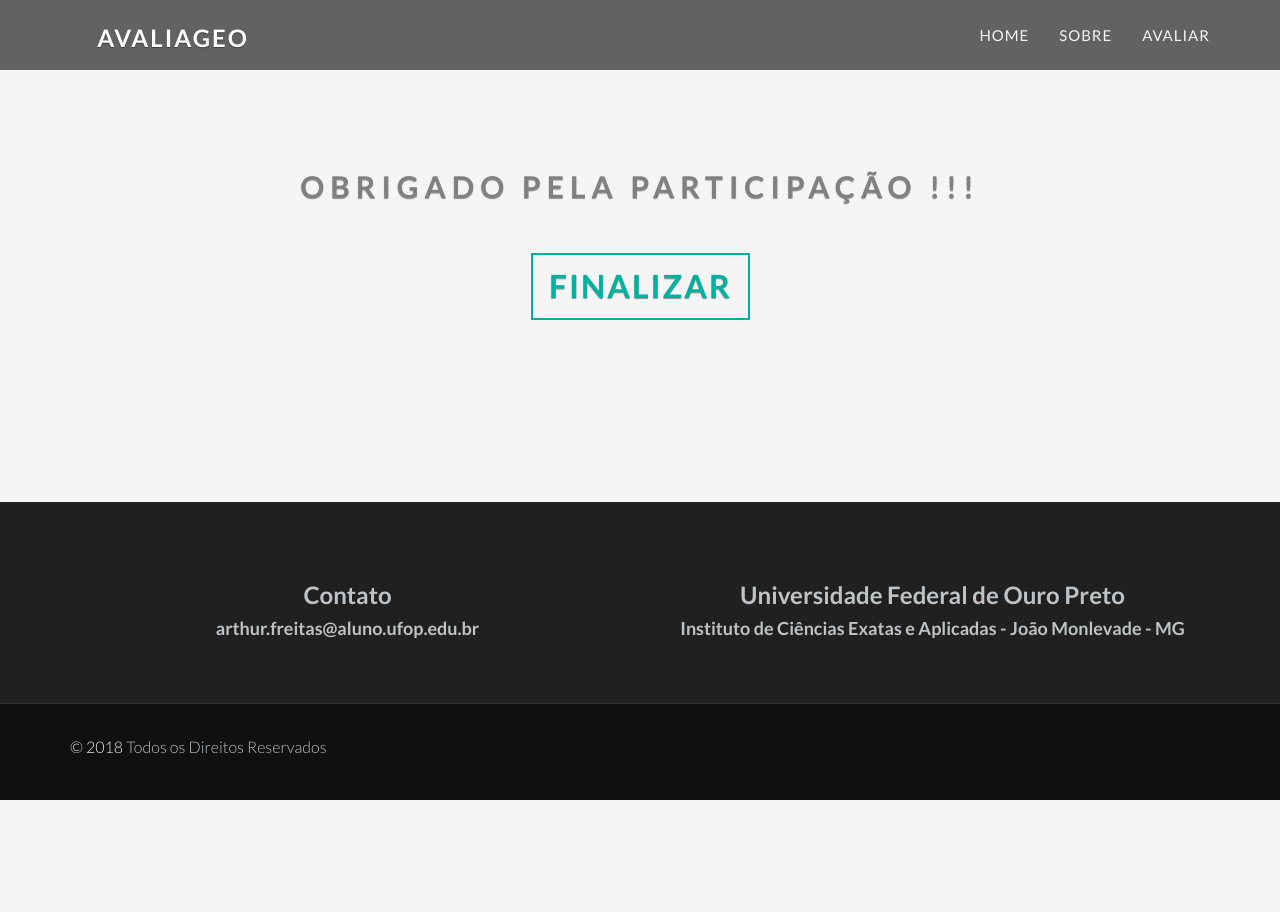
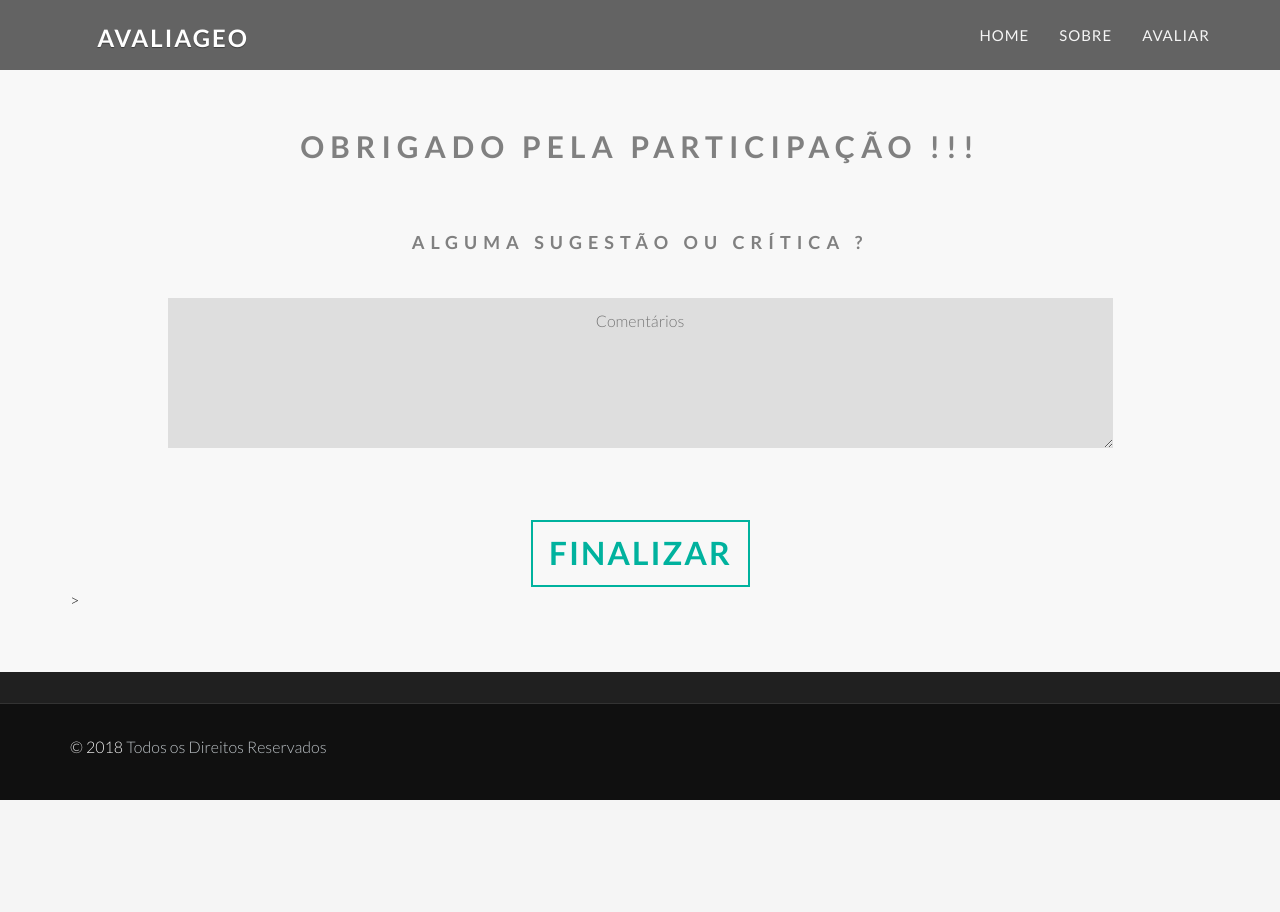
Before and after one commit to artcomp/website, a Flask app: page /validar in a window 1280 px wide. Shown: the top 912 px of the page. Before the commit the page ends 800 px from the top, so only its background shows below. Run offline with Flask 2, Linux system fonts and the light colour scheme; some libraries are stand-ins or nearby versions; some web fonts are replaced.

Commit message:
add comments

```diff
--- a/templates/layout.html
+++ b/templates/layout.html
@@ -59,18 +59,12 @@
 			background-color:rgb(255, 253, 200);
 		}
 
-	/*	.style_toponym_in_text {
-			border: 0px solid #ccc;
-		  border-radius: 5px;
-		  font-size: 1em;
-		  height: 25px;
-		  line-height: 12px;
-		  margin: 0;
-		  padding: 0px 5px;
-		  background: #383838 none no-repeat;
-		  cursor: pointer;
-		  color:#D9D9D9;
-		}*/
+		textarea[type="text"]::placeholder {
+
+                /* Firefox, Chrome, Opera */
+                text-align: center;
+                 vertical-align: middle;
+        }
 
 	</style>
 
@@ -102,47 +96,23 @@
 			</div>
 		</div>
 	</header><!--/header-->
-
-
-
-	<!--  Header UP , Footer DOWN   -->
-
-
 	{% block content %}
-
-
 	{% endblock content %}
-
-
 
 	<div id="footer-wrapper">
 		<section id="bottom" class="">
 			<div class="container">
 				<div class="row">
-
-
-
 					<div class="col-6 col-sm-6 center-block text-center">
 						<h3>Contato</h3>
 						<h4 > arthur.freitas@aluno.ufop.edu.br</h4>
 					</div><!--/.col-md-3-->
-
 
 					<div class="col-6 col-sm-6 center-block text-center">
 						<h3>Universidade Federal de Ouro Preto</h3>
 						<h4 >Instituto de Ciências Exatas e Aplicadas - João Monlevade - MG</h4>
 					</div><!--/.col-md-3-->
 
-                    <!--
-                    <div class="col-6 col-sm-6 center-block text-center">
-                        <h4>Come See Us</h4>
-                        <address class="text-justify">
-                            <strong>Ace Towers</strong><br>
-                            New York Ave,<br>
-                            New York, 215648<br>
-                            <abbr title="Phone"><i class="fa fa-phone"></i></abbr> 546 840654 05
-                        </address>
-                    </div>  -->
                 </div>
             </div>
         </section><!--/#bottom-->
--- a/templates/validar.html
+++ b/templates/validar.html
@@ -1,47 +1,53 @@
 {% extends "layout.html" %}
-
-
-
 
 {% block js_image_content %}
 
 {% endblock js_image_content %}
 
-
-
-
 {% block content %}
 
-    <section id="single-page-slider" class="no-margin">
-        <div class="carousel slide" data-ride="carousel">
-            <div class="carousel-inner">
-                <div class="item active">
+<div id="content-wrapper">
+
+    <section id="finalizar" class="white">
         <div class="container">
+            <div class="gap"></div>
             <div class="row">
                 <div class="col-md-12">
-                                <div class="center gap fade-down section-heading">
+                    <div class="center fade-down section-heading">
                         <h2 class="main-title mt-0" style="color: gray;"> Obrigado pela Participação !!!   </h2>
-
                     </div>
-                                    <div id="content-wrapper">
-
-                                        <div class="row">
-                                                    <div class="center-block text-center ">
-                                                        <a class="btn btn-lg btn-outlined btn-primary animation bounce-in" href="{{url_for('index')}}" style="font-size: 2em">Finalizar</a>
                 </div>
             </div>
 
-                                    </div>
-
+            <div class="row">
+                <div class="col-md-12">
+                    <div class="center fade-down section-heading">
+                        <div class="gap"></div>
+                        <h4 class="main-title mt-0" style="color: gray;">Alguma sugestão ou crítica ?</h4>
+                        <h5 class="main-title mt-0" style="color: gray;"><!-- Deixe seu comentário --></h5>
                     </div>
                 </div>
             </div>
-                </div><!--/.item-->
-            </div><!--/.carousel-inner-->
-        </div><!--/.carousel-->
-    </section><!--/#main-slider-->
 
+            <div class="row">
+                <div class="center-block text-center">
+                    <br>
+                    <div class="col-md-1" ></div>
+                    <div class="col-md-10" >
+                        <form method="post" action="sendemail.php" id="contactform">
+                            <textarea  name="comments" id="comments" type="text" placeholder="Comentários"></textarea>
+                            <div class="gap"></div>
+                                <button type="submit" class="btn btn-lg btn-outlined btn-primary animation bounce-in" style="font-size: 2em;text-indent:0em" name="submit_button" value="Do Something Else">Finalizar</button>
+                        </form>
+                    </div>
+                    <div class="col-md-1" ></div>
+                </div>
+            </div>
+            <div class="row"></div>>
+        </div>
+    </section>
 
+</div>
 
 
     {% endblock content  %}
```
Also changed, not shown: application.py (+0 -11 lines), files.py (+0 -22 lines), info_extract.py (+0 -23 lines), scrap.py (+0 -10 lines), 3 other files. Lines whose indentation alone changed are shown as unchanged.
